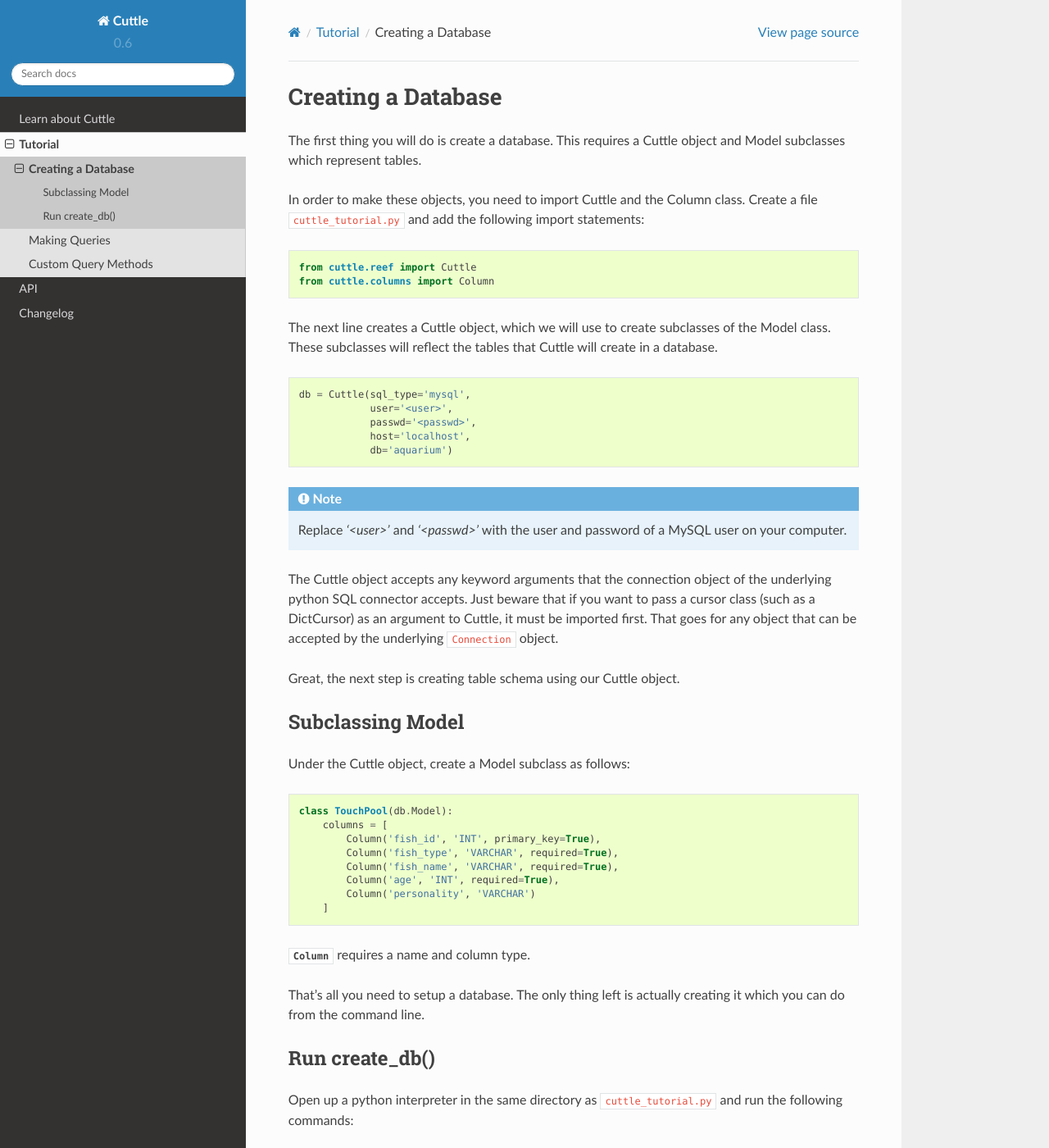
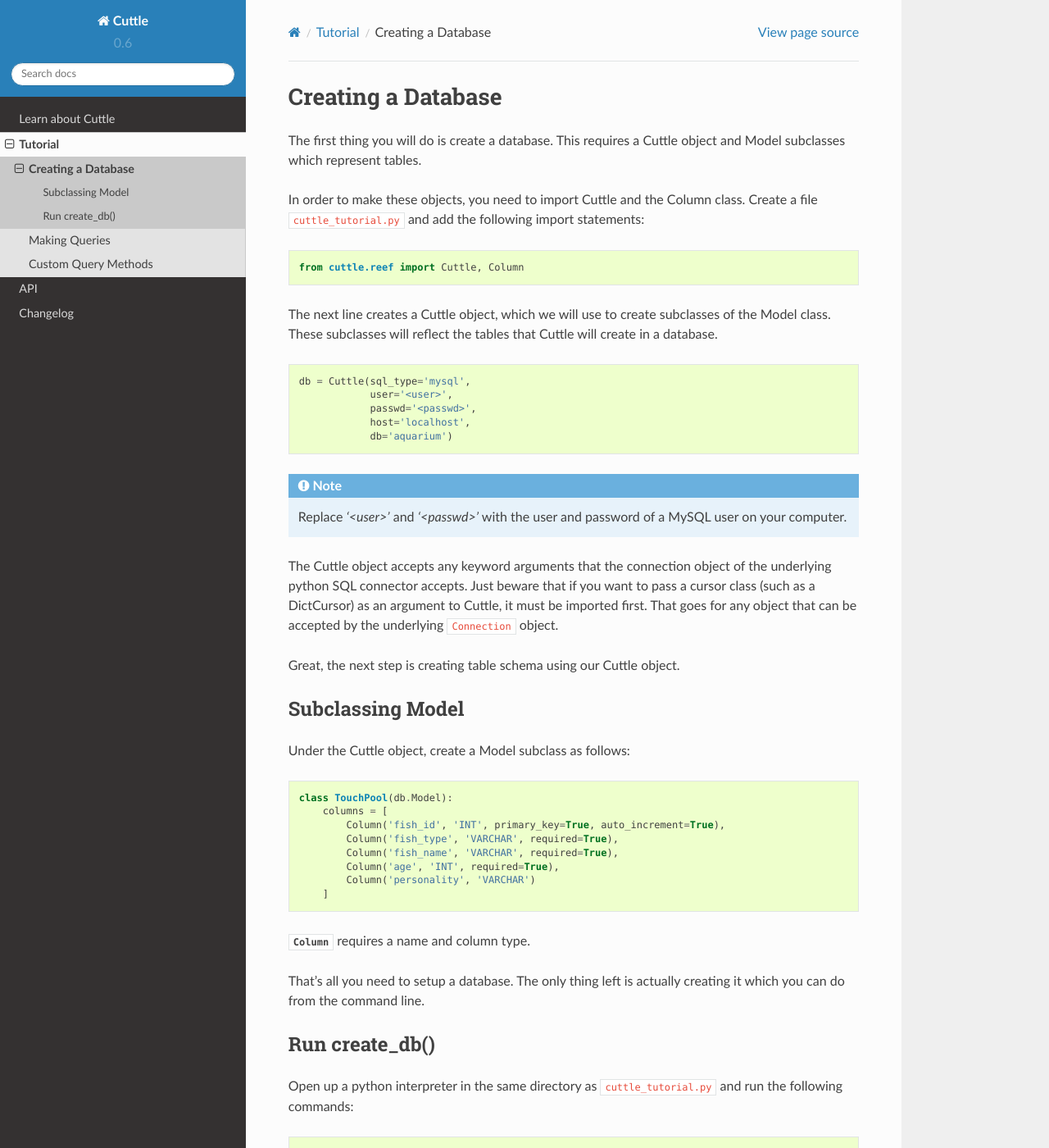
Before and after one commit to smitchell556/cuttle, a Sphinx documentation site: the page built from docs/create_database.rst, in a window 1280 px wide and 1400 px high. Shown: the whole window at 82% size. Built offline with Sphinx 7.4.7 and the Read the Docs theme 2.0.0, drawn with Linux system fonts in a browser that asks for light colours.

Commit message:
update doc

```diff
--- a/docs/create_database.rst
+++ b/docs/create_database.rst
@@ -7,8 +7,7 @@ and Model subclasses which represent tables.
 In order to make these objects, you need to import Cuttle and the Column class.
 Create a file ``cuttle_tutorial.py`` and add the following import statements::
 
-  from cuttle.reef import Cuttle
-  from cuttle.columns import Column
+  from cuttle.reef import Cuttle, Column
 
 The next line creates a Cuttle object, which we will use to create subclasses
 of the Model class. These subclasses will reflect the tables that Cuttle will
@@ -38,7 +37,7 @@ Under the Cuttle object, create a Model subclass as follows::
 
   class TouchPool(db.Model):
       columns = [
-          Column('fish_id', 'INT', primary_key=True),
+          Column('fish_id', 'INT', primary_key=True, auto_increment=True),
           Column('fish_type', 'VARCHAR', required=True),
           Column('fish_name', 'VARCHAR', required=True),
           Column('age', 'INT', required=True),
```
